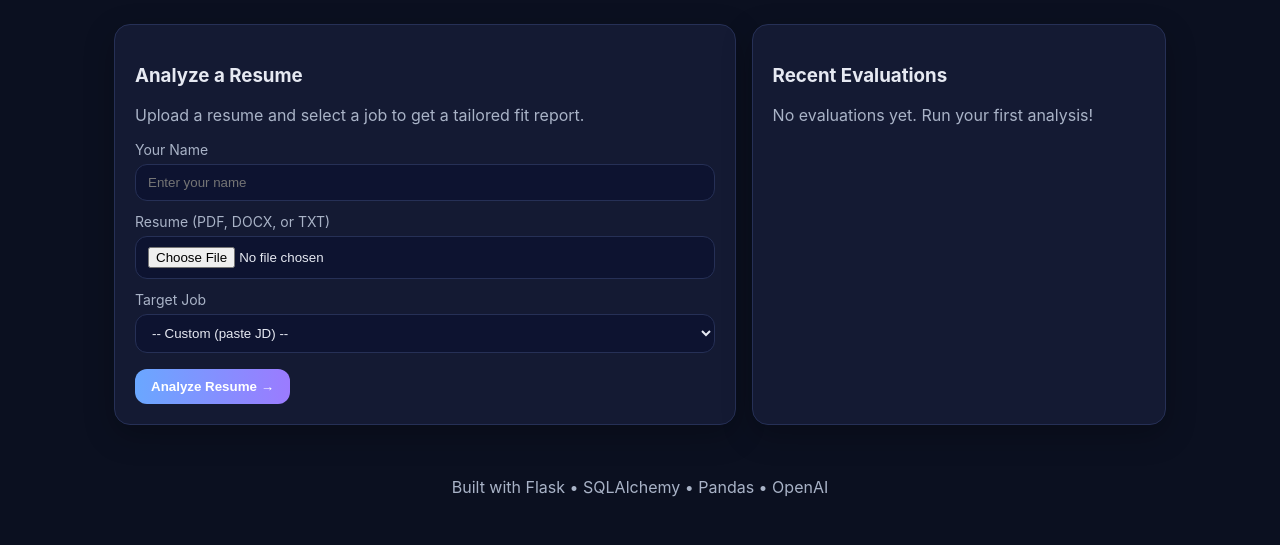
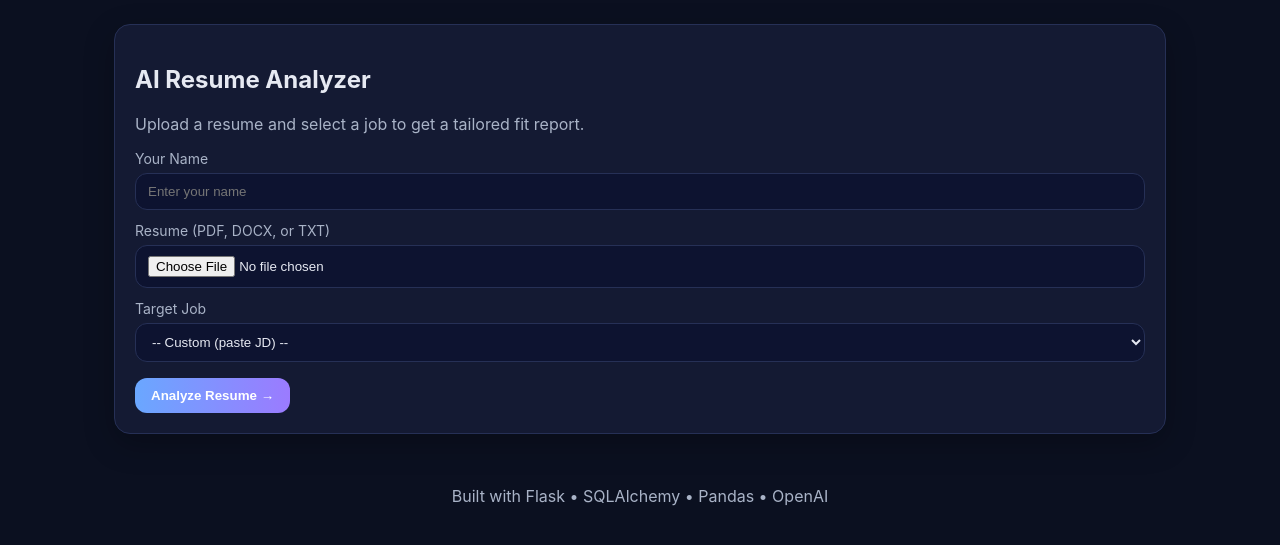
Before and after one commit to SAIKUMAR-69/Projects, a Flask app: page / in a window 1280 px wide. Shown: the part 118-663 px from the top of the page. Run offline with Flask 3, Linux system fonts and the light colour scheme.

Commit message:
Update index.html

```diff
--- a/ai_resume_analyzer/templates/index.html
+++ b/ai_resume_analyzer/templates/index.html
@@ -1,12 +1,12 @@
 {% extends "base.html" %}
 {% block content %}
-  <div class="grid grid-2">
+  <div class="grid grid-1">
     <!-- Resume Analysis Card -->
     <div class="card">
-      <h3>Analyze a Resume</h3>
+      <h2>AI Resume Analyzer</h2>
       <p class="muted">Upload a resume and select a job to get a tailored fit report.</p>
+
       <form action="{{ url_for('analyze') }}" method="post" enctype="multipart/form-data">
-
         <label style="margin-top:12px">Your Name</label>
         <input type="text" name="candidate_name" placeholder="Enter your name" required />
 
@@ -26,36 +26,5 @@
         </div>
       </form>
     </div>
-
-    <!-- Recent Evaluations Card -->
-    <div class="card">
-      <h3>Recent Evaluations</h3>
-
-      {% if recent %}
-        <form action="{{ url_for('clear_history') }}" method="post" style="margin-bottom:12px;">
-          <button class="btn" type="submit" style="background:#e74c3c;color:white;">Clear History</button>
-        </form>
-
-        <div>
-          {% for r in recent %}
-            <div class="card" style="margin-bottom:8px">
-              <div class="row" style="justify-content:space-between">
-                <div>
-                  <div class="muted">Candidate</div>
-                  <div><strong>{{ r.candidate.name }}</strong></div>
-                </div>
-                <div style="text-align:right">
-                  <div class="muted">Score</div>
-                  <div class="score">{{ r.score }}</div>
-                </div>
-              </div>
-              <div class="muted" style="margin-top:8px">{{ r.summary[:160] }}...</div>
-            </div>
-          {% endfor %}
-        </div>
-      {% else %}
-        <p class="muted">No evaluations yet. Run your first analysis!</p>
-      {% endif %}
-    </div>
   </div>
 {% endblock %}
```
